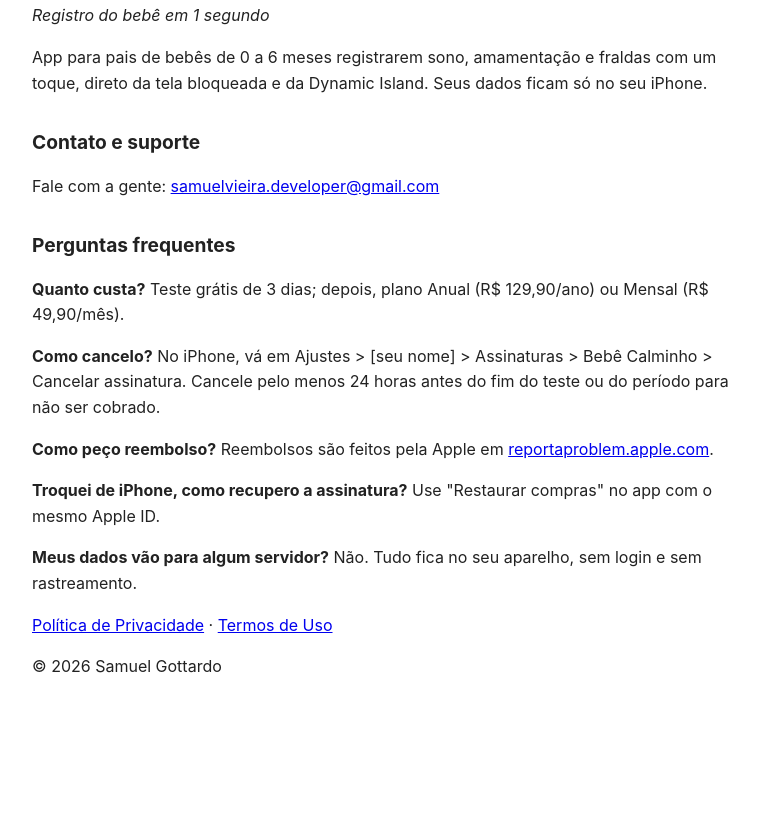
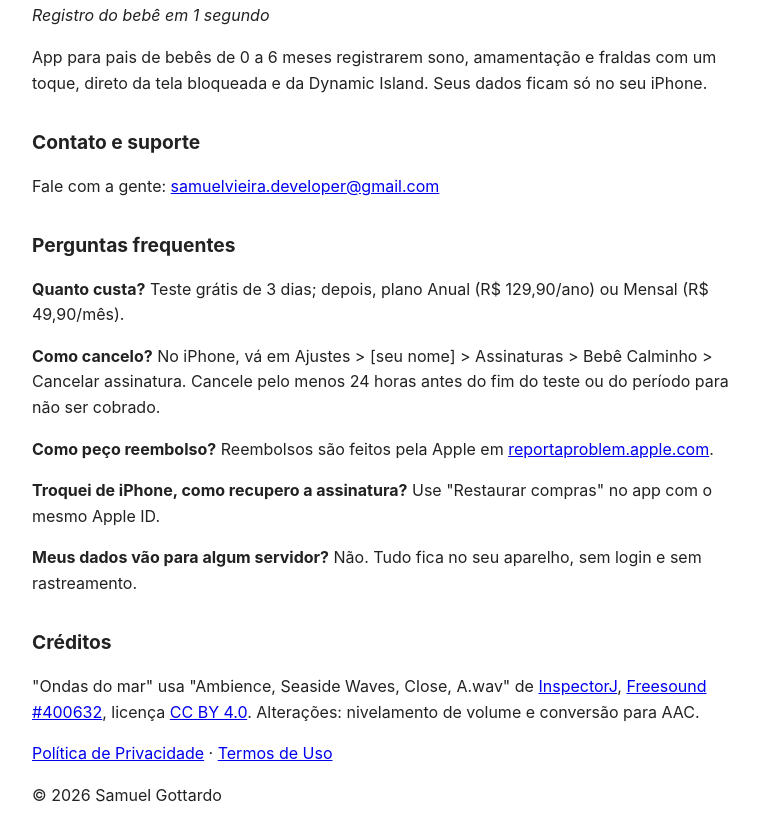
Before and after one commit to samuel-vieira-dev/bebecalminho-site, a plain HTML site: page index.html in a window 1280 px wide. Shown: the part 102-942 px from the top of the page, without its empty margins (248-1007 px from the left). Before the commit the page ends 822 px from the top, so only its background shows below. Drawn offline with Linux system fonts and the light colour scheme.

Commit message:
Adiciona créditos do som Ondas do mar

```diff
--- a/index.html
+++ b/index.html
@@ -14,6 +14,8 @@
 <p><strong>Como peço reembolso?</strong> Reembolsos são feitos pela Apple em <a href="https://reportaproblem.apple.com">reportaproblem.apple.com</a>.</p>
 <p><strong>Troquei de iPhone, como recupero a assinatura?</strong> Use "Restaurar compras" no app com o mesmo Apple ID.</p>
 <p><strong>Meus dados vão para algum servidor?</strong> Não. Tudo fica no seu aparelho, sem login e sem rastreamento.</p>
+<h2>Créditos</h2>
+<p>"Ondas do mar" usa "Ambience, Seaside Waves, Close, A.wav" de <a href="https://www.jshaw.co.uk">InspectorJ</a>, <a href="https://freesound.org/s/400632/">Freesound #400632</a>, licença <a href="https://creativecommons.org/licenses/by/4.0/">CC BY 4.0</a>. Alterações: nivelamento de volume e conversão para AAC.</p>
 <p><a href="privacidade.html">Política de Privacidade</a> · <a href="termos.html">Termos de Uso</a></p>
 <p>© 2026 Samuel Gottardo</p>
 </body></html>
```
